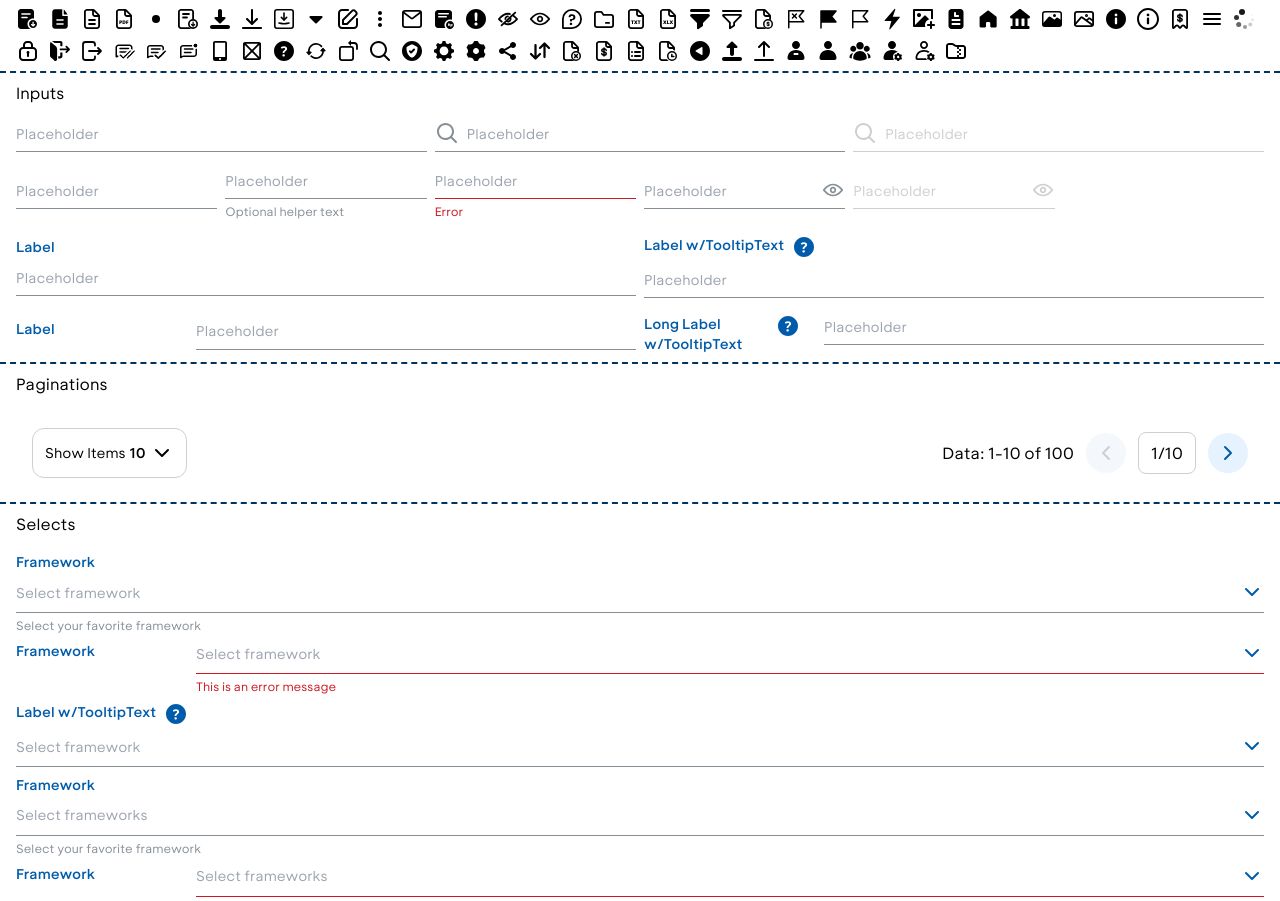
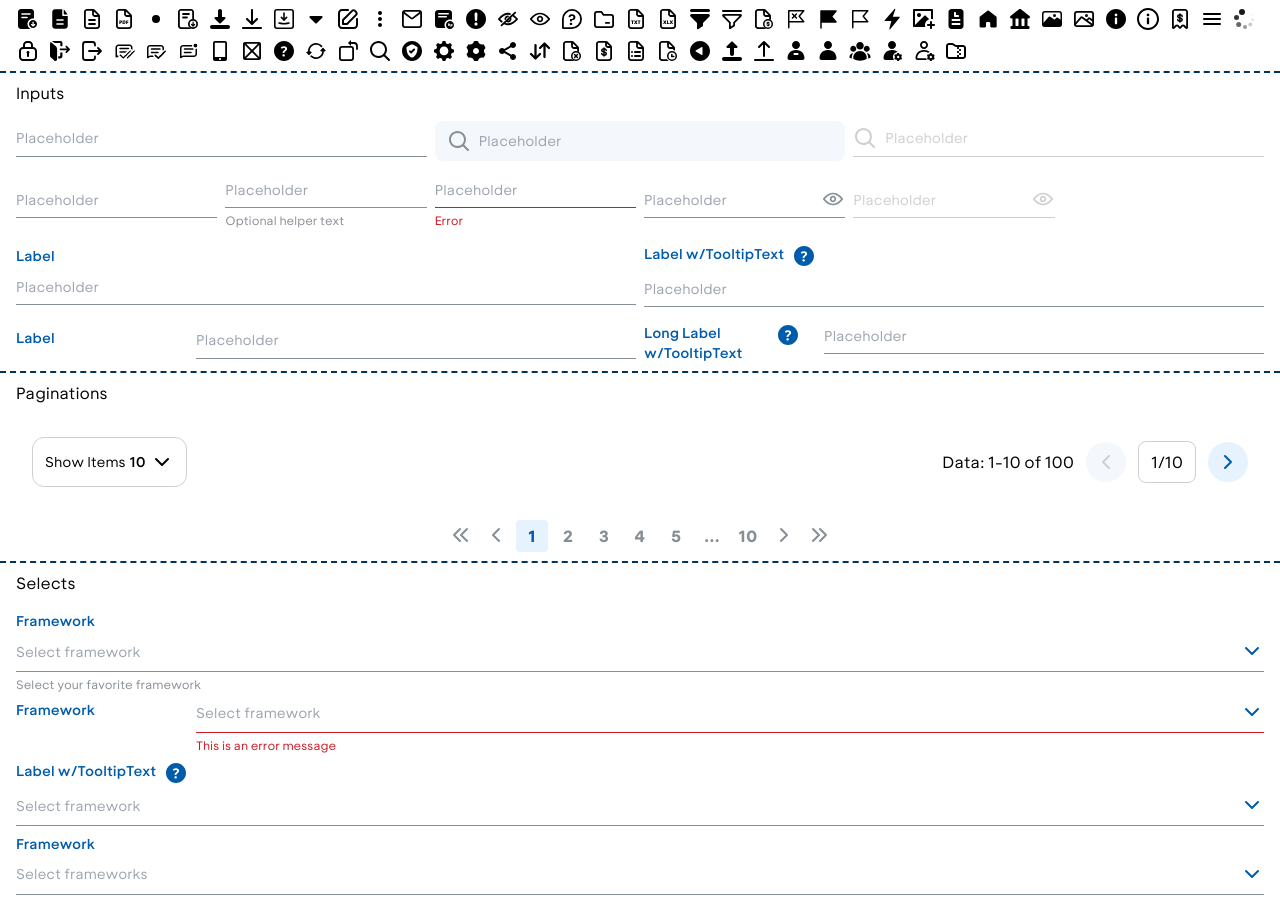
Before and after one commit to shrall/lighthouse-ui, a React (Vite) app: page / in a window 1280 px wide. Shown: the part 2564-3465 px from the top of the page. Built offline with nearby package versions, Linux system fonts and the light colour scheme.

Commit message:
feat: add detailed pagination

```diff
--- /dev/null
+++ b/lib/components/ui/icon/DoubleChevronLeftOutline.tsx
@@ -0,0 +1,26 @@
+import * as React from "react";
+import { IconProps, SVGIcon } from "./SVGIcon";
+
+export const DoubleChevronLeftOutline = React.forwardRef<
+  SVGSVGElement,
+  IconProps
+>(({ ...props }, ref) => {
+  return (
+    <SVGIcon ref={ref} {...props}>
+      <path
+        d="M12 18L6 12L12 6"
+        stroke="currentColor"
+        strokeWidth="2"
+        strokeLinecap="round"
+        strokeLinejoin="round"
+      />
+      <path
+        d="M19 18L13 12L19 6"
+        stroke="currentColor"
+        strokeWidth="2"
+        strokeLinecap="round"
+        strokeLinejoin="round"
+      />
+    </SVGIcon>
+  );
+});
--- /dev/null
+++ b/lib/components/ui/icon/DoubleChevronRightOutline.tsx
@@ -0,0 +1,26 @@
+import * as React from "react";
+import { IconProps, SVGIcon } from "./SVGIcon";
+
+export const DoubleChevronRightOutline = React.forwardRef<
+  SVGSVGElement,
+  IconProps
+>(({ ...props }, ref) => {
+  return (
+    <SVGIcon ref={ref} {...props}>
+      <path
+        d="M12 18L18 12L12 6"
+        stroke="currentColor"
+        strokeWidth="2"
+        strokeLinecap="round"
+        strokeLinejoin="round"
+      />
+      <path
+        d="M5 18L11 12L5 6"
+        stroke="currentColor"
+        strokeWidth="2"
+        strokeLinecap="round"
+        strokeLinejoin="round"
+      />
+    </SVGIcon>
+  );
+});
--- /dev/null
+++ b/lib/components/ui/pagination-detailed.tsx
@@ -0,0 +1,232 @@
+import * as React from "react";
+
+import { cn } from "@/lib/utils";
+import { ChevronLeftOutline } from "./icon/ChevronLeftOutline";
+import { ChevronRightOutline } from "./icon/ChevronRightOutline";
+import { DoubleChevronLeftOutline } from "./icon/DoubleChevronLeftOutline";
+import { DoubleChevronRightOutline } from "./icon/DoubleChevronRightOutline";
+import { Button } from "./button";
+
+interface PaginationDetailedProps extends React.HTMLAttributes<HTMLElement> {
+  contentProps?: React.ComponentProps<"ul">;
+  locale?: "en" | "id";
+  pageSize: number;
+  setPageSize: (size: number) => void;
+  pageNumber: number;
+  setPageNumber: (page: number) => void;
+  totalPage: number;
+  totalData: number;
+}
+
+const PaginationDetailed = React.forwardRef<
+  HTMLElement,
+  PaginationDetailedProps
+>(
+  (
+    {
+      className,
+      locale = "en",
+      pageSize,
+      setPageSize,
+      pageNumber,
+      setPageNumber,
+      totalPage,
+      totalData,
+      contentProps,
+      ...props
+    },
+    ref,
+  ) => {
+    React.useEffect(() => {
+      setPageNumber(1);
+    }, [pageSize]);
+
+    const renderPageNumbers = () => {
+      const pageNumbers = [];
+      if (totalPage <= 7) {
+        //NOTE - Show all pages if total pages are 7 or less
+        for (let i = 1; i <= totalPage; i++) {
+          pageNumbers.push(
+            <PaginationButton
+              key={i}
+              onClick={() => setPageNumber(i)}
+              aria-current={pageNumber === i ? "page" : undefined}
+              active={pageNumber === i}
+            >
+              {i}
+            </PaginationButton>,
+          );
+        }
+      } else {
+        //NOTE - Always show first page
+        pageNumbers.push(
+          <PaginationButton
+            key={1}
+            onClick={() => setPageNumber(1)}
+            aria-current={pageNumber === 1 ? "page" : undefined}
+            active={pageNumber === 1}
+          >
+            1
+          </PaginationButton>,
+        );
+
+        //NOTE - Set start and end page number
+        let start = 2;
+        let end = totalPage - 1;
+
+        //NOTE - Show ellipsis if page number is greater than 4 and set start page number to current page - 1
+        if (pageNumber > 4) {
+          start = pageNumber - 1;
+          pageNumbers.push(
+            <PaginationButton key="ellipsis1" disabled>
+              ...
+            </PaginationButton>,
+          );
+        }
+        //NOTE - Set end page number to 5 if page number is less than or equal to 4
+        if (pageNumber <= 4) {
+          end = 5;
+        }
+        //NOTE - Set end page number to current page + 1 if page number is greater than 4 and less than total page - 3
+        if (pageNumber > 4 && pageNumber < totalPage - 3) {
+          end = pageNumber + 1;
+        }
+        //NOTE - Set start page number to total page - 4 if page number is greater than or equal to total page - 3
+        if (pageNumber >= totalPage - 3) {
+          start = totalPage - 4;
+        }
+
+        //NOTE - Loop through page numbers and add to page numbers array from start to end
+        for (let i = start; i <= end; i++) {
+          pageNumbers.push(
+            <PaginationButton
+              key={i}
+              onClick={() => setPageNumber(i)}
+              aria-current={pageNumber === i ? "page" : undefined}
+              active={pageNumber === i}
+            >
+              {i}
+            </PaginationButton>,
+          );
+        }
+
+        //NOTE - Show ellipsis if page number is less than total page - 3
+        if (pageNumber < totalPage - 3) {
+          pageNumbers.push(
+            <PaginationButton key="ellipsis2" disabled>
+              ...
+            </PaginationButton>,
+          );
+        }
+
+        //NOTE - Always show last page
+        pageNumbers.push(
+          <PaginationButton
+            key={totalPage}
+            onClick={() => setPageNumber(totalPage)}
+            aria-current={pageNumber === totalPage ? "page" : undefined}
+            active={pageNumber === totalPage}
+          >
+            {totalPage}
+          </PaginationButton>,
+        );
+      }
+      return pageNumbers;
+    };
+
+    return (
+      <nav
+        role="navigation"
+        aria-label="pagination"
+        className={cn(
+          "lui-flex lui-w-full lui-items-center lui-justify-center",
+          className,
+        )}
+        ref={ref}
+        {...props}
+      >
+        <PaginationContent {...contentProps}>
+          <PaginationButton
+            onClick={() => setPageNumber(1)}
+            disabled={pageNumber === 1}
+          >
+            <DoubleChevronLeftOutline
+              aria-label="Go to first page"
+              className="lui-size-6"
+            />
+          </PaginationButton>
+          <PaginationButton
+            onClick={() => setPageNumber(Math.max(1, pageNumber - 1))}
+            disabled={pageNumber === 1}
+          >
+            <ChevronLeftOutline
+              aria-label="Go to previous page"
+              className="lui-size-6"
+            />
+          </PaginationButton>
+          {renderPageNumbers()}
+          <PaginationButton
+            onClick={() => setPageNumber(Math.min(totalPage, pageNumber + 1))}
+            disabled={pageNumber === totalPage}
+          >
+            <ChevronRightOutline
+              aria-label="Go to next page"
+              className="lui-size-6"
+            />
+          </PaginationButton>
+          <PaginationButton
+            onClick={() => setPageNumber(totalPage)}
+            disabled={pageNumber === totalPage}
+          >
+            <DoubleChevronRightOutline
+              aria-label="Go to last page"
+              className="lui-size-6"
+            />
+          </PaginationButton>
+        </PaginationContent>
+      </nav>
+    );
+  },
+);
+PaginationDetailed.displayName = "PaginationDetailed";
+
+const PaginationContent = React.forwardRef<
+  HTMLUListElement,
+  React.ComponentProps<"ul">
+>(({ className, ...props }, ref) => (
+  <ul
+    ref={ref}
+    className={cn(
+      "lui-flex lui-flex-row lui-items-center lui-gap-1",
+      className,
+    )}
+    {...props}
+  />
+));
+PaginationContent.displayName = "PaginationContent";
+
+interface PaginationButtonProps extends React.ComponentProps<"button"> {
+  active?: boolean;
+}
+
+const PaginationButton = React.forwardRef<
+  HTMLButtonElement,
+  PaginationButtonProps
+>(({ className, active, ...props }, ref) => (
+  <li>
+    <Button
+      variant="ghost"
+      size="large"
+      className={cn(
+        "lui-min-h-8 lui-w-fit lui-min-w-8 lui-rounded-[0.25rem] lui-p-1 lui-font-bold lui-text-ocean-dark-10",
+        active && "lui-bg-ocean-secondary-10 lui-text-ocean-primary-10",
+        className,
+      )}
+      ref={ref}
+      {...props}
+    />
+  </li>
+));
+PaginationButton.displayName = "PaginationButton";
+
+export { PaginationDetailed, PaginationContent, PaginationButton };
--- a/lib/components/ui/pagination.tsx
+++ b/lib/components/ui/pagination.tsx
@@ -14,7 +14,7 @@ import { ChevronDownOutline } from "./icon/ChevronDownOutline";
 import { ChevronLeftOutline } from "./icon/ChevronLeftOutline";
 import { ChevronRightOutline } from "./icon/ChevronRightOutline";
 
-interface PaginationProps extends React.HTMLAttributes<HTMLDivElement> {
+interface PaginationProps extends React.HTMLAttributes<HTMLElement> {
   locale?: "en" | "id";
   isLoading?: boolean;
   pageSize: number;
@@ -28,7 +28,7 @@ interface PaginationProps extends React.HTMLAttributes<HTMLDivElement> {
   totalData: number;
 }
 
-const Pagination = React.forwardRef<HTMLDivElement, PaginationProps>(
+const Pagination = React.forwardRef<HTMLElement, PaginationProps>(
   (
     {
       className,
@@ -48,12 +48,13 @@ const Pagination = React.forwardRef<HTMLDivElement, PaginationProps>(
     ref,
   ) => {
     const [showGoToPage, setShowGoToPage] = React.useState(false);
+
     React.useEffect(() => {
       setPageNumber(1);
     }, [pageSize]);
 
     return (
-      <div
+      <nav
         className={cn(
           "lui-flex lui-w-full lui-items-center lui-p-4 lui-text-sm md:lui-text-base",
           (isLoading || totalData < 1) && "lui-pt-5",
@@ -184,7 +185,7 @@ const Pagination = React.forwardRef<HTMLDivElement, PaginationProps>(
             )
           )}
         </div>
-      </div>
+      </nav>
     );
   },
 );
--- a/lib/index.ts
+++ b/lib/index.ts
@@ -172,6 +172,7 @@ export {
 export {
     DialogText
 } from "./components/ui/dialog-text";
+export { PaginationDetailed } from "./components/ui/pagination-detailed";
 export { Stepper } from "./components/ui/stepper";
 export { StepperCircle } from "./components/ui/stepper-circle";
 export { addMinutes, TimePicker } from "@/components/ui/time-picker";
--- a/src/pages/Inputs.tsx
+++ b/src/pages/Inputs.tsx
@@ -20,6 +20,7 @@ function Inputs() {
           onChange={(e) => setValue(e.target.value)}
         />
         <Input
+          inputStyle="outline"
           placeholder="Placeholder"
           leftNode={<SearchOutline className="lui-min-h-6 lui-min-w-6" />}
           rightNode={
--- a/src/pages/Paginations.tsx
+++ b/src/pages/Paginations.tsx
@@ -1,4 +1,5 @@
 import { Pagination } from "@/components/ui/pagination";
+import { PaginationDetailed } from "@/components/ui/pagination-detailed";
 import { useState } from "react";
 
 function Paginations() {
@@ -24,6 +25,14 @@ function Paginations() {
           totalData={totalData}
         />
       </div>
+      <PaginationDetailed
+        pageSize={pageSize}
+        setPageSize={setPageSize}
+        pageNumber={pageNumber}
+        setPageNumber={setPageNumber}
+        totalPage={Math.ceil(totalData / pageSize)}
+        totalData={totalData}
+      />
     </div>
   );
 }
```
